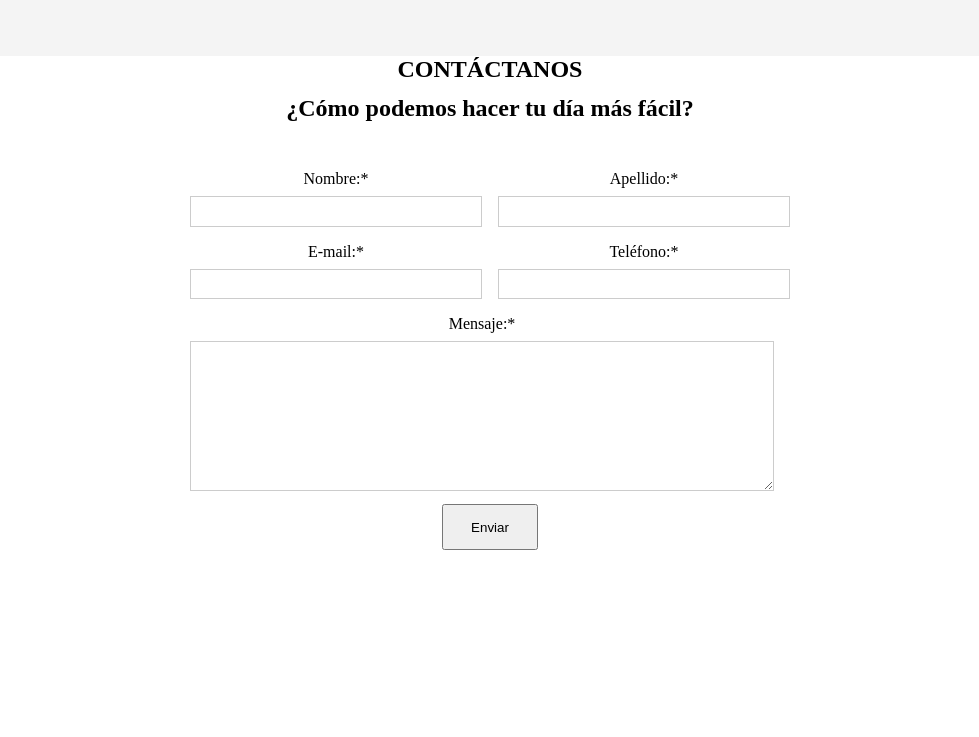
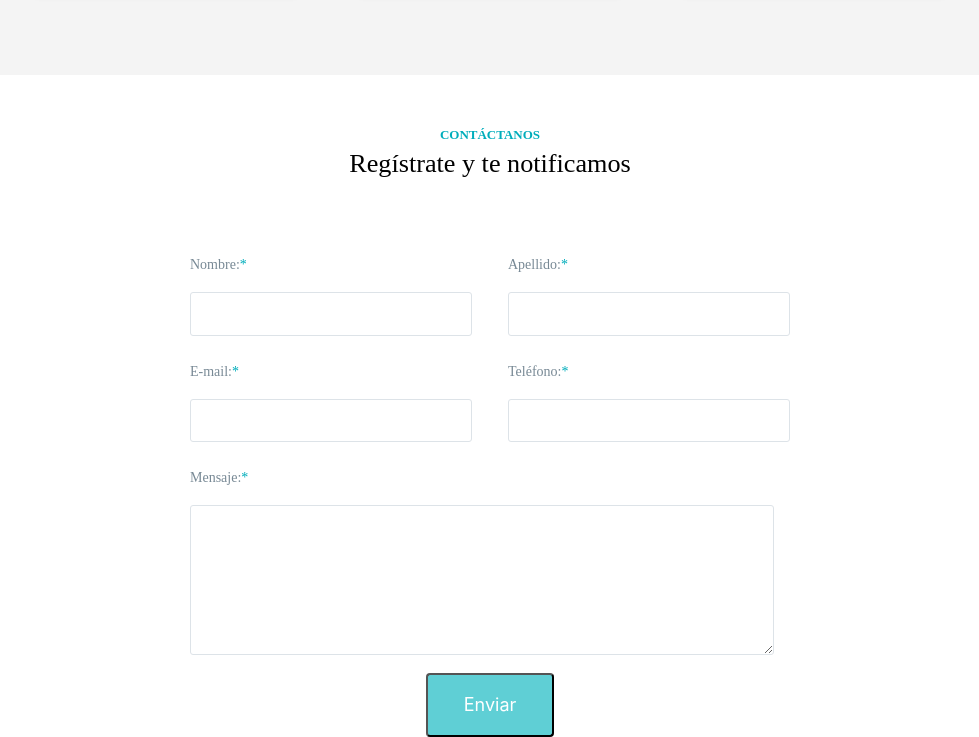
Before and after one commit to pavelgtr/doncella-landing-page, a plain HTML site: page index.html in a window 1280 px wide. Shown: the part 1594-2331 px from the top of the page, without its empty margins (150-1129 px from the left). Before the commit the page ends 2144 px from the top, so only its background shows below. Drawn offline with nearby package versions, Linux system fonts and the light colour scheme.

Commit message:
clean contact form, no grey buttons underneath yet

```diff
--- a/index.html
+++ b/index.html
@@ -97,33 +97,33 @@
 <!-- form  -->
       <section class="contact-form-section">
         <h2>CONTÁCTANOS</h2>
-        <h1>¿Cómo podemos hacer tu día más fácil?</h1>
+        <h4>Regístrate y te notificamos</h1>
         <form action="/submit-form" method="post">
           <div class="form-row">
             <div class="input-group">
-              <label for="first-name">Nombre:*</label>
+              <label for="first-name">Nombre:<span class="asterisk">*</span></label>
               <input type="text" id="first-name" name="first_name" required>
             </div>
             <div class="input-group">
-              <label for="last-name">Apellido:*</label>
+              <label for="last-name">Apellido:<span class="asterisk">*</span></label>
               <input type="text" id="last-name" name="last_name" required>
             </div>
           </div>
           <div class="form-row">
             <div class="input-group">
-              <label for="email">E-mail:*</label>
+              <label for="email">E-mail:<span class="asterisk">*</span></label>
               <input type="email" id="email" name="email" required>
             </div>
             <div class="input-group">
-              <label for="phone">Teléfono:*</label>
+              <label for="phone">Teléfono:<span class="asterisk">*</span></label>
               <input type="tel" id="phone" name="phone" required>
             </div>
           </div>
           <div class="input-group">
-            <label for="message">Mensaje:*</label>
+            <label for="message">Mensaje:<span class="asterisk">*</span></label>
             <textarea id="message" name="message" required></textarea>
           </div>
-          <button type="submit">Enviar</button>
+          <button class="submit-button" type="submit">Enviar</button>
         </form>
       </section>
 
--- a/style.css
+++ b/style.css
@@ -12,12 +12,14 @@ body {
 
 :root {
   --main-color: rgb(0, 173, 187);
+  --main-font-family: -apple-system, BlinkMacSystemFont, "Segoe UI", Roboto, Oxygen,
+  Ubuntu, Cantarell, "Open Sans", "Helvetica Neue", sans-serif;
 }
 
 body {
   background-image: url(./assets/header-background-image.png);
   background-repeat: no-repeat;
-  background-size: cover;
+  background-size: 110% 100%;
 }
 
 #logo-contact,
@@ -64,7 +66,6 @@ header {
   padding: 25px;
 }
 
-
 .hero {
   margin-top: 3em;
   color: rgb(0, 173, 187);
@@ -86,8 +87,6 @@ header {
   font-size: 20px;
 }
 
-
-
 #input-group {
   display: flex; /* Align input and button horizontally */
   border: 1px solid #ccc; /* Border color */
@@ -104,7 +103,7 @@ header {
 }
 
 #input-group button {
-  background-color: #FFFFFF; /* Button background color */
+  background-color: #ffffff; /* Button background color */
   border: none; /* No border for button */
   color: white; /* Text color */
   padding: 10px 20px; /* Padding inside button */
@@ -120,12 +119,12 @@ header {
   display: flex;
   justify-content: center;
   gap: 10em;
-  margin-top: 3%;
+  margin-top: 2%;
   align-items: center;
   background-color: var(--main-color);
   color: #ffffff;
   padding: 60px 20px;
-  font-family: 'Arial', sans-serif; /* Use your preferred font */
+  font-family: "Arial", sans-serif; /* Use your preferred font */
 }
 
 .countdown-item {
@@ -137,7 +136,6 @@ header {
   font-weight: bold;
 }
 
-
 .countdown-label {
   font-size: 1em;
   text-transform: uppercase;
@@ -146,8 +144,6 @@ header {
 }
 
 /* Servicios  */
-
-
 
 .services-section {
   /* border: 2px solid red; */
@@ -160,7 +156,7 @@ header {
   color: rgb(0, 173, 187);
   font-weight: 100;
   font-size: 1.5em;
-  font-family: 'Open Sans', sans-serif;
+  font-family: "Open Sans", sans-serif;
   margin-bottom: -0.5em; /* Reduce space between h3 and h2 */
 }
 
@@ -173,7 +169,7 @@ header {
 
 #Services-subtitle {
   margin-top: 0em; /* Remove top margin to bring it closer to h3 */
-  font-family: 'Open Sans', sans-serif;
+  font-family: "Open Sans", sans-serif;
   font-weight: 300;
   font-size: 3em;
 }
@@ -192,8 +188,17 @@ header {
   background-color: #ffffff; /* Background color for service box */
   border: 1px solid #ccc; /* Border for service box */
   width: 20%; /* Width for service box, adjust as needed */
-  box-shadow: 0 2px 5px rgba(0,0,0,0.1); /* Optional shadow for depth */
+  box-shadow: 0 2px 5px rgba(0, 0, 0, 0.1); /* Optional shadow for depth */
   height: auto;
+
+  --rem: 16;
+  text-align: center;
+  /* user-select: none; */
+  -webkit-tap-highlight-color: transparent;
+  background-color: #fafafa;
+  width: 260px;
+  padding: 20px;
+  height: 260px;
 }
 
 /* .service h3, .service h4 {
@@ -209,7 +214,6 @@ header {
   text-overflow: ellipsis; /* Adds an ellipsis if the text is too long to fit */
 }
 
-
 .service p {
   color: #666; /* Color for paragraph text */
   margin-bottom: 2em; /* Space above the link */
@@ -223,8 +227,14 @@ header {
   padding: 1em;
 }
 
+/* contact form section */
 
- /* GPT CSS for form  */
+.bottom-page {
+  background-image: url(./assets/bottom-wave.png);
+  background-repeat: no-repeat;
+  background-size: 110% 100%;
+  border: 2px solid red;
+}
 
 .contact-form-section {
   text-align: center;
@@ -233,18 +243,23 @@ header {
 }
 
 .contact-form-section h2 {
+  margin-top: 4em;
   margin-bottom: 0.5em;
-  /* Your style for h2 */
+  color: var(--main-color);
+  font-size: small;
 }
 
-.contact-form-section h1 {
+.contact-form-section h4 {
   margin-bottom: 2em;
-  /* Your style for h1 */
+  font-size: 2.5cap;
+  font-weight: 300;
+  margin-bottom: 2.5em;
 }
 
 .form-row {
   display: flex;
   justify-content: space-between;
+  gap: 20px;
   margin-bottom: 1em;
 }
 
@@ -261,16 +276,26 @@ header {
 
 .input-group label {
   margin-bottom: 0.5em;
-  /* Your style for label */
+  text-align: left;
+
+  font-family: AvenirNext-Medium;
+  font-size: 14px;
+  color: #788995;
+  letter-spacing: 0;
+  line-height: 40px;
 }
 
 .input-group input,
 .input-group textarea {
-  padding: 0.5em;
-  border: 1px solid #ccc; /* Placeholder style, adjust as needed */
-  /* Your style for input */
+  padding: 1em;
+  background: #ffffff;
+  border: 1px solid #dde3e8;
+  border-radius: 3px;
 }
 
+.asterisk {
+  color: var(--main-color);
+}
 .input-group textarea {
   height: 150px; /* Adjust as needed */
 }
@@ -292,3 +317,14 @@ button {
     margin-bottom: 1em;
   }
 }
+
+.submit-button {
+background: #5FCFD5;
+border-radius: 4px;
+font-family:  var(--main-font-family);
+font-size: 18px;
+color: #FFFFFF;
+letter-spacing: 0;
+text-align: center;
+line-height: 24px;
+}
```
Also changed, not shown: assets/bottom-wave.png (added). Lines whose indentation alone changed are shown as unchanged.
